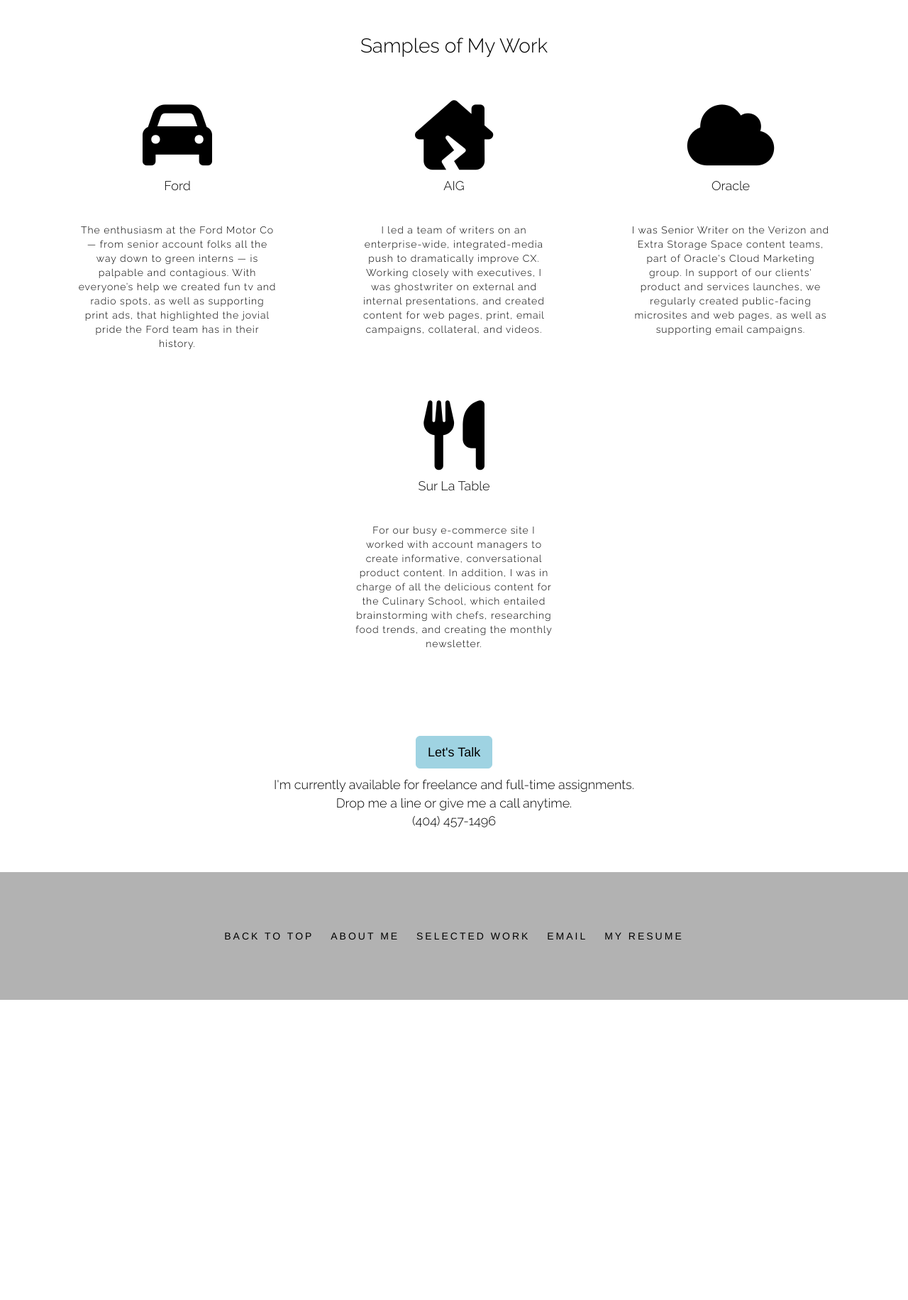
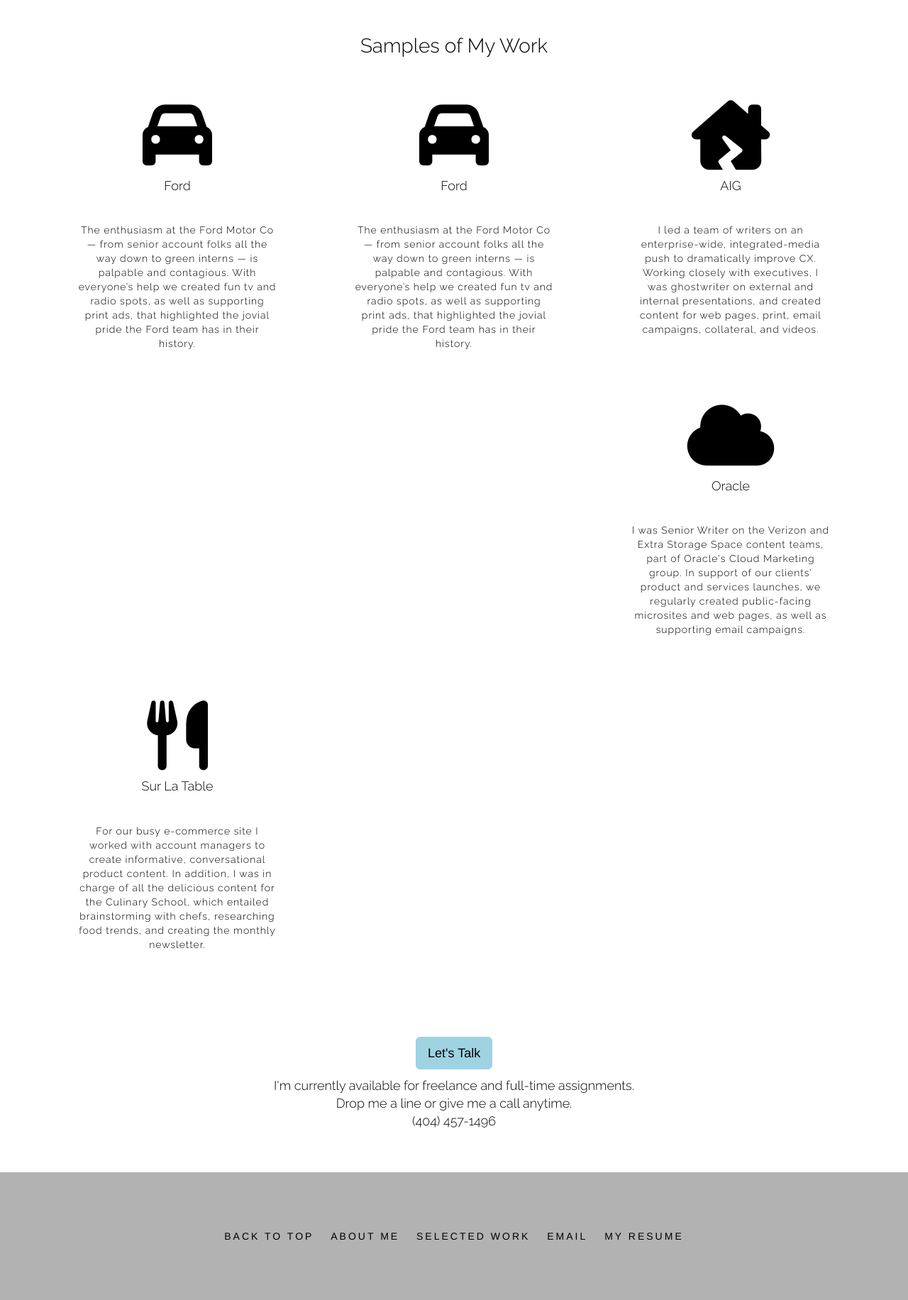
Before and after one commit to gurliaccio/copywriting, a PHP site: page / in a window 1280 px wide. Shown: the part 801-2633 px from the top of the page at 71% size. Before the commit the page ends 2210 px from the top, so only its background shows below. Run offline with PHP 8.4, Linux system fonts and the light colour scheme; some libraries are stand-ins or nearby versions; some web fonts are replaced.

Commit message:
Update index.php

```diff
--- a/index.php
+++ b/index.php
@@ -74,7 +74,7 @@
 
                 <div class="collapse navbar-collapse">
                     <ul class="nav navbar-nav navbar-right">
-                        <li><a href="#about"><span class="btnicon icon-user"></span>Me</a></li>
+                        <li><a href="#about"><span class="btnicon icon-user"></span>About Me</a></li>
                         <li><a href="#services"><span class="btnicon icon-cup"></span>Selected Work</a></li>
                         <!-- <li><a href="#portfolio"><span class="btnicon icon-rocket"></span>Portfolio</a></li> -->
                         <!-- <li><a href="#testimonials"><span class="btnicon icon-bubble"></span>Testimonials</a></li> -->
@@ -107,16 +107,18 @@
         <div class="row">
 
 
-
-
+            <!-- Item 0 -->
             <div class="col-md-6 col-lg-4 wow fadeInUp" data-wow-duration="3s" data-toggle="modal" data-target="#myModal2">
                 <!-- <img src="img/s1.png" alt=""> -->
                 <i class="fas fa-car fa-7x"></i>
                 <h4 class="red">Ford</h4>
                 <p class="red">The enthusiasm at the Ford Motor Co &mdash; from senior account folks all the way down to green interns &mdash; is palpable and contagious. With everyone’s help we created fun tv and radio spots, as well as supporting print ads, that highlighted the jovial pride the Ford team has in their history.</p>
             </div>
-            <!-- ITEM END -->
-            <!-- Modal -->
+            <!-- ITEM 0 END -->
+
+
+
+            <!-- Modal 0 -->
             <div class="modal fade" id="myModal2" role="dialog">
                 <div class="modal-dialog">
                     <div class="modal-content">
@@ -158,7 +160,64 @@
                     </div>
                 </div>
             </div>
-            <!-- Modal End-->
+            <!-- Modal 0 End-->
+
+
+
+            <!-- Item 1 -->
+            <div class="col-md-6 col-lg-4 wow fadeInUp" data-wow-duration="3s" data-toggle="modal" data-target="#myModal2">
+                <!-- <img src="img/s1.png" alt=""> -->
+                <i class="fas fa-car fa-7x"></i>
+                <h4 class="red">Ford</h4>
+                <p class="red">The enthusiasm at the Ford Motor Co &mdash; from senior account folks all the way down to green interns &mdash; is palpable and contagious. With everyone’s help we created fun tv and radio spots, as well as supporting print ads, that highlighted the jovial pride the Ford team has in their history.</p>
+            </div>
+            <!-- ITEM 1 END -->
+
+
+
+            <!-- Modal 1 -->
+            <div class="modal fade" id="myModal2" role="dialog">
+                <div class="modal-dialog">
+                    <div class="modal-content">
+                        <div class="modal-header">
+                            <button type="button" class="close" data-dismiss="modal">&times;</button>
+                            <h4 class="modal-title">Ford</h4>
+                        </div>
+                        <div class="modal-body">
+                            <p>My first car was a Ford, and I drove it for 14 years. For the last two years my wife refused to get in, but that’s another story.</p>
+
+                        <video width="98%" controls>
+                            <source src="img/f1.mp4" type="video/mp4">
+                                Step into the future and download Chrome. Your browser does not support video!
+                        </video>
+
+                        <video width="98%" controls>
+                            <source src="img/f2.mp4" type="video/mp4">
+                                Step into the future and download Chrome. Your browser does not support video!
+                        </video>
+
+                        <video width="98%" controls>
+                            <source src="img/f3.mp4" type="video/mp4">
+                                Step into the future and download Chrome. Your browser does not support video!
+                        </video>
+
+                        <video width="98%" controls>
+                            <source src="img/f4.mp4" type="video/mp4">
+                                Step into the future and download Chrome. Your browser does not support video!
+                        </video>
+
+                        <img src="img/f1.jpg">
+                        <img src="img/f2.jpg" style="width:100%">
+                        <img src="img/f3.jpg">
+
+                        </div>
+                        <div class="modal-footer">
+                            <button type="button" class="btn btn-default" data-dismiss="modal">Close</button>
+                        </div>
+                    </div>
+                </div>
+            </div>
+            <!-- Modal 1 End-->
 
 
             <div class="col-md-6 col-lg-4 wow fadeInUp" data-wow-duration="3s" data-toggle="modal" data-target="#myModal3">
@@ -167,8 +226,8 @@
                 <h4 class="red">AIG</h4>
                 <p class="red">I led a team of writers on an enterprise-wide, integrated-media push to dramatically improve CX. Working closely with executives, I was ghostwriter on external and internal presentations, and created content for web pages, print, email campaigns, collateral, and videos.</p>
             </div>
-            <!-- ITEM END -->
-            <!-- Modal -->
+            <!-- ITEM 2 END -->
+            <!-- Modal 2 -->
             <div class="modal fade" id="myModal3" role="dialog">
                 <div class="modal-dialog">
                     <div class="modal-content">
@@ -197,7 +256,7 @@
                     </div>
                 </div>
             </div>
-            <!-- Modal End-->
+            <!-- Modal 2 End-->
 
             <div class="col-md-6 col-lg-4 wow fadeInUp" data-wow-duration="3s" data-toggle="modal" data-target="#myModal4">
                 <!-- <img src="img/s4.png" alt=""> -->
@@ -205,7 +264,7 @@
                 <h4 class="red">Oracle</h4>
                 <p class="red">I was Senior Writer on the Verizon and Extra Storage Space content teams, part of Oracle's Cloud Marketing group. In support of our clients' product and services launches, we regularly created public-facing microsites and web pages, as well as supporting email campaigns.</p>
             </div>
-            <!-- ITEM END -->
+            <!-- ITEM 3 END -->
             <!-- Modal -->
             <div class="modal fade" id="myModal4" role="dialog">
                 <div class="modal-dialog">
@@ -230,7 +289,7 @@
                     </div>
                 </div>
             </div>
-            <!-- Modal End-->
+            <!-- Modal 3 End-->
 
             <div class="col-md-6 col-lg-4 wow fadeInUp" data-wow-duration="3s" data-toggle="modal" data-target="#myModal6">
                 <!-- <img src="img/s6.png" alt=""> -->
@@ -238,7 +297,7 @@
                 <h4 class="red">Sur La Table</h4>
                 <p class="red">For our busy e-commerce site I worked with account managers to create informative, conversational product content. In addition, I was in charge of all the delicious content for the Culinary School, which entailed brainstorming with chefs, researching food trends, and creating the monthly newsletter.</p>
             </div>
-            <!-- ITEM END -->
+            <!-- ITEM 4 END -->
                         <!-- Modal -->
             <div class="modal fade" id="myModal6" role="dialog">
                 <div class="modal-dialog">
@@ -264,7 +323,7 @@
                     </div>
                 </div>
             </div>
-            <!-- Modal End-->
+            <!-- Modal 4 End-->
         </div>
         <!-- SERVICE ITEMS END-->
     </div>
```
